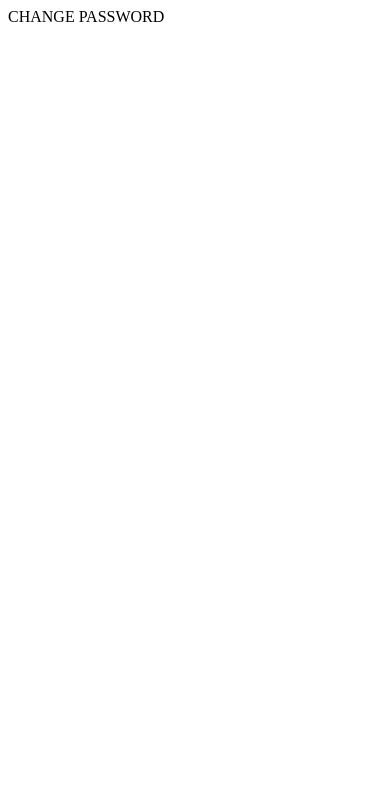
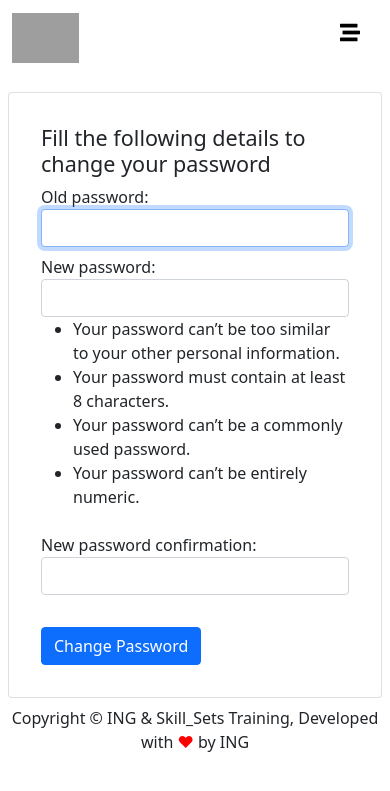
Before and after one commit to gurnitha/80-ind-dj5-jadwal-vaksin, a Django app: page /accounts/change-password/ in a window 390 px wide. Before the commit the part shown is almost empty. Shown: the top 791 px of the page. Run offline with Django 5.2, Linux system fonts and the light colour scheme; grey boxes are pictures that could not be loaded.

Commit message:
17. Change password part 3 - Add html tamplatge pada laman change-password

```diff
--- a/templates/user/change-password.html
+++ b/templates/user/change-password.html
@@ -1,3 +1,67 @@
 <!-- templates/user/change-password -->
 
-CHANGE PASSWORD
+{% extends 'base.html' %}
+{% block title %}{{ block.super }} Change password {% endblock title %}
+
+{% block content %}
+
+    <div class="container main-content mt-2 p-2">
+        <div class="card p-3">
+            <div class="card-body">
+                <h4>Fill the following details to change your password</h4>
+                <form method="POST" action="">
+
+                    <div class="mb-2 row">
+                        <div class="col-sm-2">
+                            <label for="id_old_password">Old password:</label>
+                        </div>
+                        <div class="col-sm-10 col-md-8 col-lg-6">
+                            <input
+                            	type="password"
+                            	name="old_password"
+                            	autocomplete="current-password"
+                            	autofocus class="form-control"
+                            	required id="id_old_password">
+                        </div>
+                    </div>
+                    <div class="mb-2 row">
+                        <div class="col-sm-2">
+                            <label for="id_new_password1">New password:</label>
+                        </div>
+                        <div class="col-sm-10 col-md-8 col-lg-6">
+                            <input
+                            	type="password"
+                            	name="new_password1"
+                            	autocomplete="new-password"
+                            	class="form-control"
+                            	required id="id_new_password1">
+                        </div>
+                        <span class="help offset-md-2">
+                            <ul>
+                                <li>Your password can’t be too similar to your other personal information.</li>
+                                <li>Your password must contain at least 8 characters.</li>
+                                <li>Your password can’t be a commonly used password.</li>
+                                <li>Your password can’t be entirely numeric.</li>
+                            </ul>
+                        </span>
+                    </div>
+                    <div class="mb-2 row">
+                        <div class="col-sm-2">
+                            <label for="id_new_password2">New password confirmation:</label>
+                        </div>
+                        <div class="col-sm-10 col-md-8 col-lg-6">
+                            <input
+                            	type="password"
+                            	name="new_password2"
+                            	autocomplete="new-password"
+                            	class="form-control"
+                            	required id="id_new_password2">
+                        </div>
+                    </div><br>
+                    <button type="submit" class="btn btn-primary">Change Password</button>
+                </form>
+            </div>
+        </div>
+    </div>
+
+{% endblock content %}
```
Also changed, not shown: README.md.
